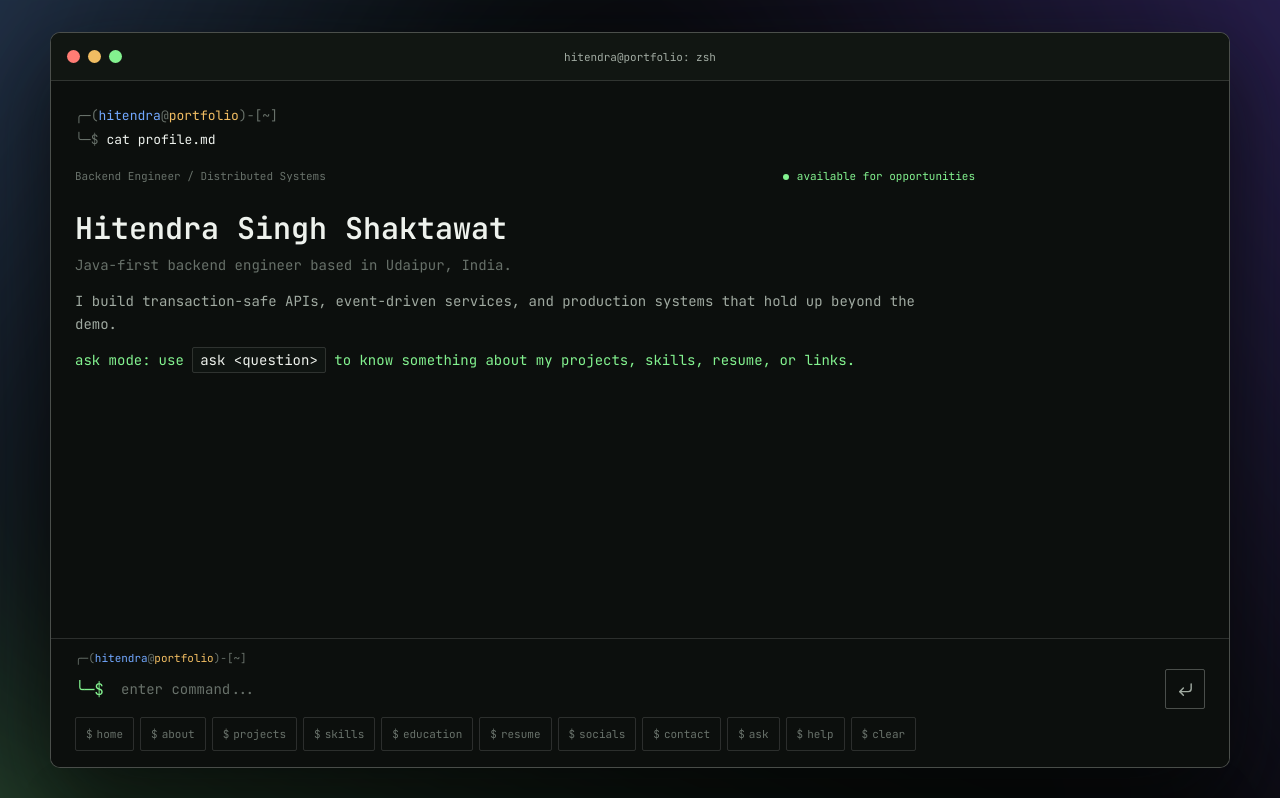
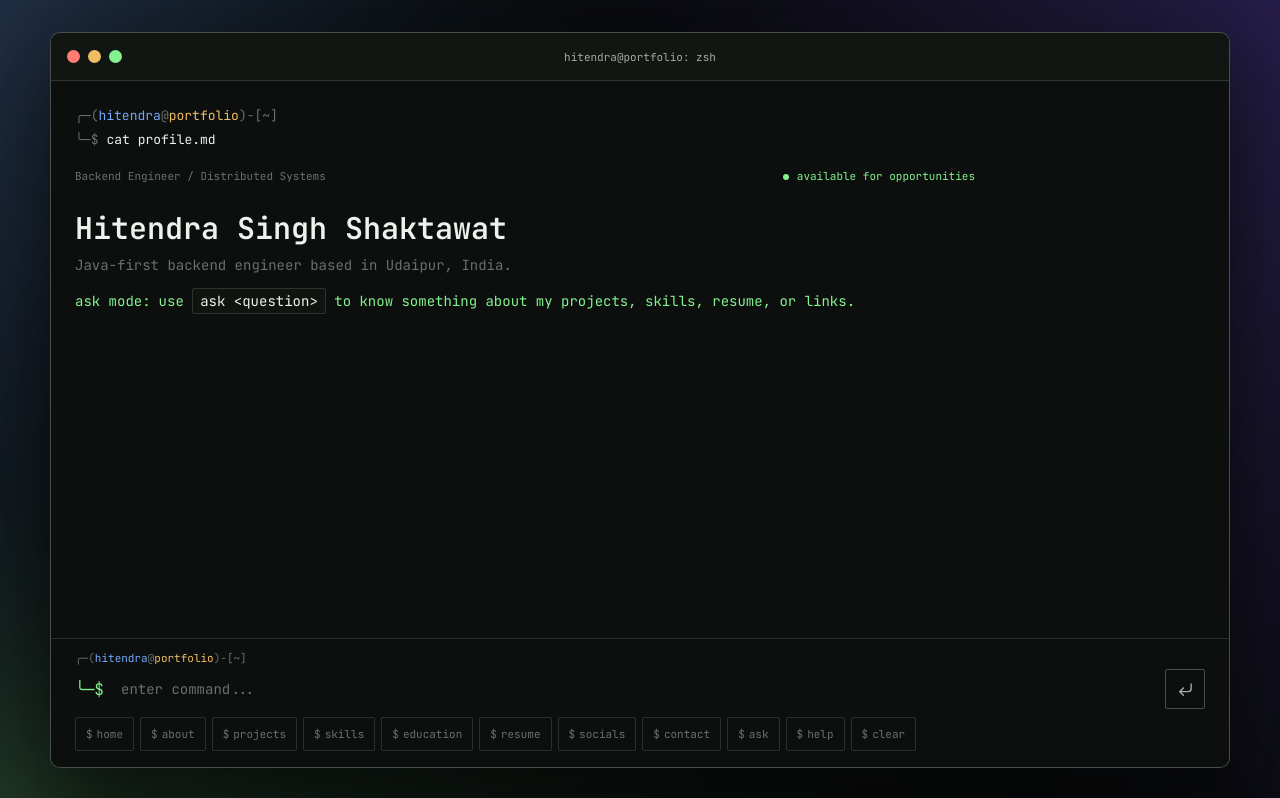
Before and after one commit to HITENDRAS940/portfolio-website, a React (Vite) app: page / in a window 1280 px wide. Shown: the top 798 px of the page. Built offline with nearby package versions, Linux system fonts and the light colour scheme.

Commit message:
Ask feature added

```diff
--- a/src/TerminalPortfolio.tsx
+++ b/src/TerminalPortfolio.tsx
@@ -172,10 +172,6 @@ function WelcomeOutput() {
       </h1>
       <p className="welcome-role">
         Java-first backend engineer based in Udaipur, India.
-      </p>
-      <p className="welcome-copy">
-        I build transaction-safe APIs, event-driven services, and production
-        systems that hold up beyond the demo.
       </p>
       <p className="welcome-hint">
         <span>ask mode:</span>{' '}
```
